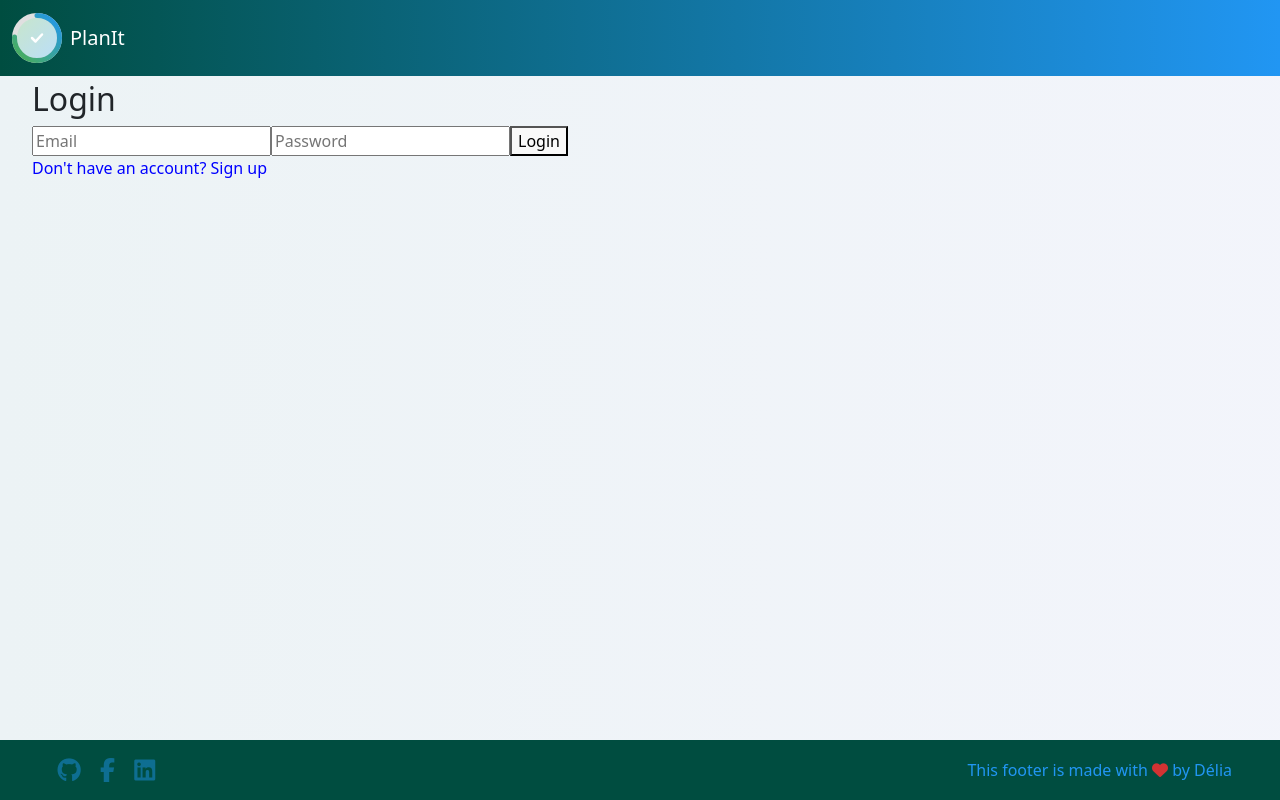
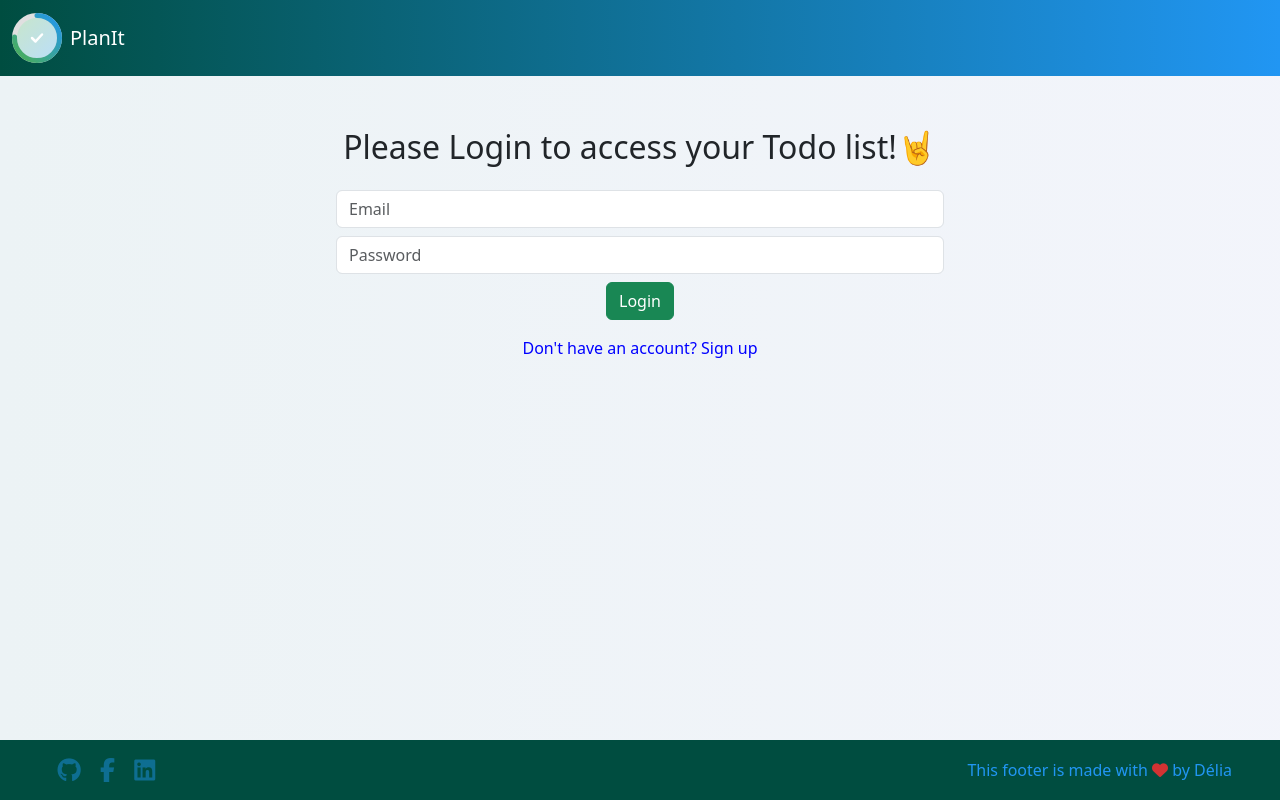
Before and after one commit to Delia-1/PlanIt--Mern-stack, a React (Vite) app in the folder frontend/: page /login in a window 1280 px wide. Built offline with nearby package versions, Linux system fonts and the light colour scheme; no server answers.

Commit message:
fixed form and redirection to todolist

```diff
--- a/frontend/src/api/api.js
+++ b/frontend/src/api/api.js
@@ -2,6 +2,8 @@ import axios from "axios";
 
 // ✅ Fix the API base URL (Ensure it includes `/auth`)
 const API_URL = import.meta.env.VITE_BACKEND_URL || "https://plan-it-mern-stack-back.vercel.app";
+// const API_URL = import.meta.env.VITE_BACKEND_URL || "http://localhost:5000/auth"
+
 
 // || "http://localhost:5000/auth"
 
--- a/frontend/src/api/todo.js
+++ b/frontend/src/api/todo.js
@@ -1,6 +1,7 @@
 import axios from "axios";
 
 const API_URL = import.meta.env.VITE_BACKEND_URL || "https://plan-it-mern-stack-back.vercel.app";
+// const API_URL = import.meta.env.VITE_BACKEND_URL || "http://localhost:5000"
 
 // || "http://localhost:5000"
 
--- a/frontend/src/components/Logout.jsx
+++ b/frontend/src/components/Logout.jsx
@@ -10,7 +10,7 @@ const Logout = () => {
     }
   };
 
-  return <button onClick={handleLogout}>Logout</button>;
+  return <button className="btn" onClick={handleLogout}>Logout</button>;
 };
 
 export default Logout;
--- a/frontend/src/components/Navbar.jsx
+++ b/frontend/src/components/Navbar.jsx
@@ -30,7 +30,7 @@ function Navbar() {
         </Link>
 
         {/* ✅ Only show Logout button if user is authenticated */}
-        {isAuthenticated && <button onClick={handleLogout}>Logout</button>}
+        {isAuthenticated && <button className="btn btn-success" onClick={handleLogout}>Logout</button>}
       </div>
     </nav>
   );
--- a/frontend/src/hooks/useAuth.js
+++ b/frontend/src/hooks/useAuth.js
@@ -2,19 +2,24 @@ import { useEffect, useState } from "react";
 import { checkAuth } from "../api/api.js"; // ✅ Ensure `api.js` exists in `frontend/src/api/`
 
 const useAuth = () => {
-  const [authenticated, setAuthenticated] = useState(null);
+  const [authenticated, setAuthenticated] = useState(false);
 
   useEffect(() => {
     const verifyAuth = async () => { // ✅ Changed function name to avoid conflict
       try {
         const response = await checkAuth(); // ✅ Call imported `checkAuth()`
         setAuthenticated(response.authenticated);
+        console.log("🔍 Auth check response:", response); // ✅ Debug log
       } catch (err) {
         console.log("Not authenticated", err);
         setAuthenticated(false);
       }
     };
     verifyAuth(); // ✅ Call the function
+
+
+    const interval = setInterval(verifyAuth, 5000); // Re-check every 5 sec
+    return () => clearInterval(interval); // Cleanup
   }, []);
 
   return authenticated;
--- a/frontend/src/pages/Login.jsx
+++ b/frontend/src/pages/Login.jsx
@@ -1,13 +1,12 @@
 import { useState } from "react";
-import { loginUser } from "../api/api"; // ✅ Ensure API call works
-import { registerUser } from "../api/api"; // ✅ Import register function
+import { loginUser, registerUser } from "../api/api"; // ✅ API functions
 import { useNavigate } from "react-router-dom";
 
 const Login = () => {
   const [email, setEmail] = useState("");
   const [password, setPassword] = useState("");
-  const [username, setUsername] = useState(""); // ✅ Add username for sign-up
-  const [isRegistering, setIsRegistering] = useState(false); // ✅ Toggle between login/register
+  const [username, setUsername] = useState(""); // ✅ For sign-up
+  const [isRegistering, setIsRegistering] = useState(false); // ✅ Toggle login/register
 
   const navigate = useNavigate();
 
@@ -18,9 +17,8 @@ const Login = () => {
         await registerUser(username, email, password);
         alert("✅ Account created successfully! Please log in.");
       } else {
-        const res = await loginUser(email, password);
-        alert(res.message);
-        navigate("/");
+        await loginUser(email, password);
+        navigate("/"); // ✅ Redirect to main page after login
       }
     } catch (err) {
       alert(err.response?.data?.message || "❌ Something went wrong.");
@@ -28,11 +26,12 @@ const Login = () => {
   };
 
   return (
-    <div className="login-container">
-      <h2>{isRegistering ? "Sign Up" : "Login"}</h2>
-      <form onSubmit={handleSubmit}>
+    <div className="login-container mt-5 d-flex flex-column align-items-center">
+      <h2>{isRegistering ? " Please Sign Up and create you Todo List" : "Please Login to access your Todo list!🤘"}</h2>
+      <form className="formGroup d-flex flex-column align-items-center m-3 w-50" onSubmit={handleSubmit}>
         {isRegistering && (
           <input
+            className="form-control mb-2 "
             type="text"
             value={username}
             onChange={(e) => setUsername(e.target.value)}
@@ -41,6 +40,7 @@ const Login = () => {
           />
         )}
         <input
+          className="form-control mb-2 "
           type="email"
           value={email}
           onChange={(e) => setEmail(e.target.value)}
@@ -48,15 +48,19 @@ const Login = () => {
           required
         />
         <input
+          className="form-control mb-2 "
           type="password"
           value={password}
           onChange={(e) => setPassword(e.target.value)}
           placeholder="Password"
           required
         />
-        <button type="submit">{isRegistering ? "Sign Up" : "Login"}</button>
+        <button className="btn btn-success" type="submit">{isRegistering ? "Sign Up" : "Login"}</button>
       </form>
-      <p onClick={() => setIsRegistering(!isRegistering)} style={{ cursor: "pointer", color: "blue" }}>
+      <p
+        onClick={() => setIsRegistering(!isRegistering)}
+        style={{ cursor: "pointer", color: "blue" }}
+      >
         {isRegistering ? "Already have an account? Log in" : "Don't have an account? Sign up"}
       </p>
     </div>
```
Also changed, not shown: 2 other files (tests, documents, lock files or other folders).
